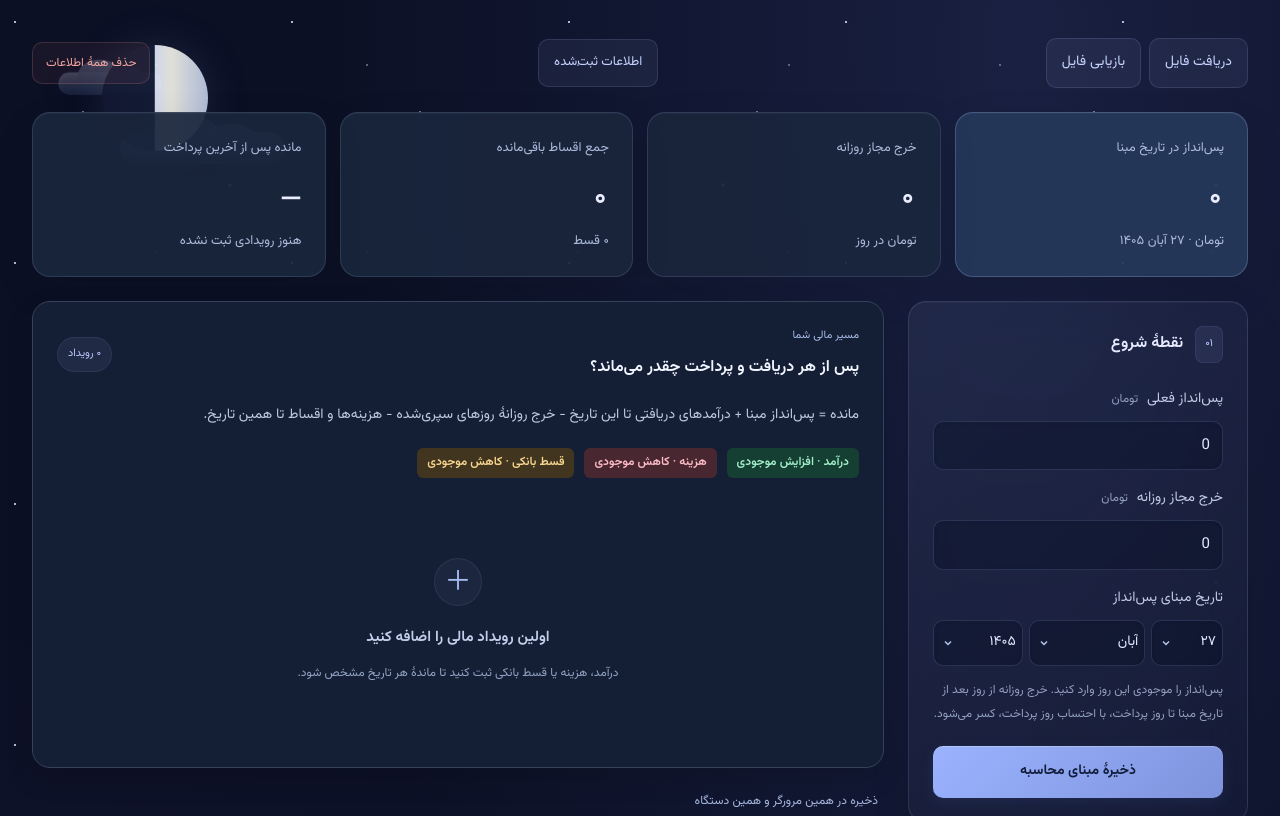
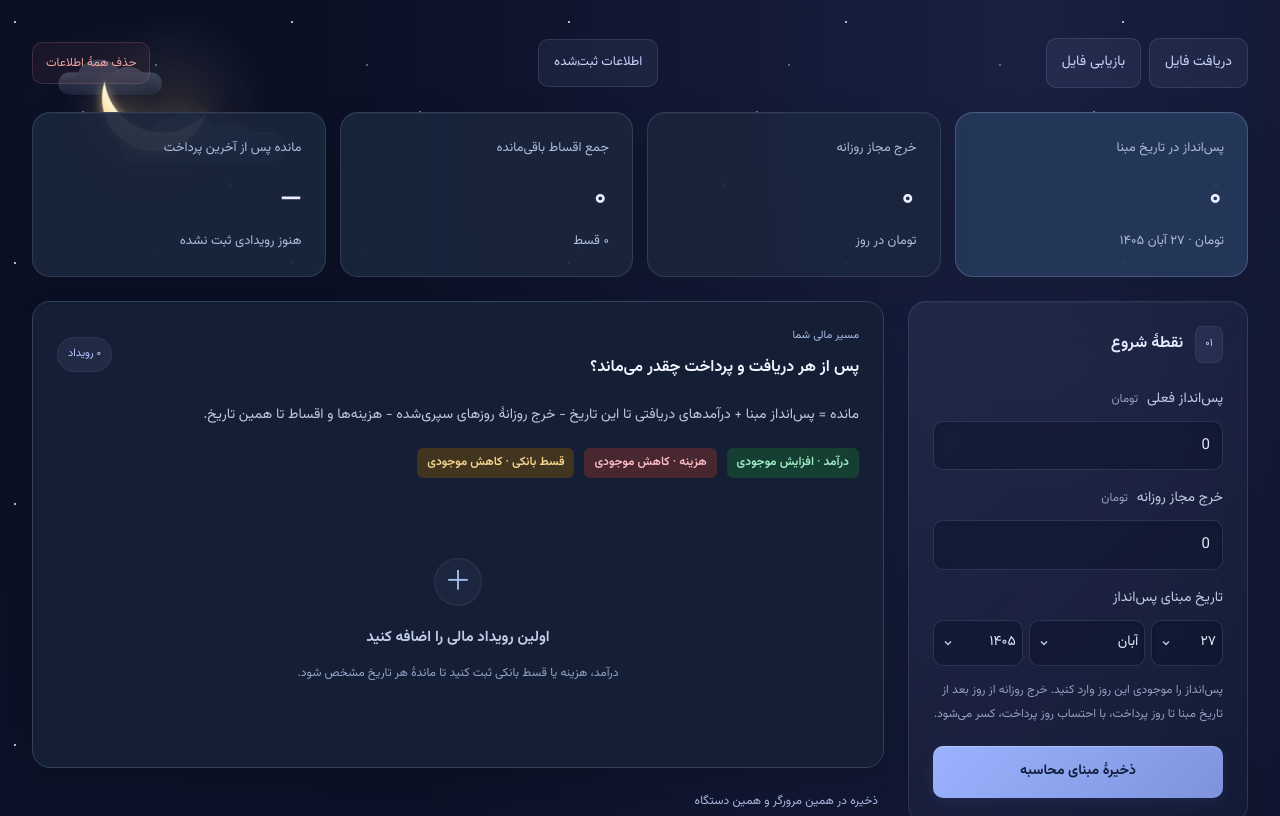
Before and after one commit to Alihkz1/finance-monitoring, a plain HTML site: page index.html in a window 1280 px wide. Shown: the top 816 px of the page. Drawn offline with Linux system fonts and the light colour scheme.

Commit message:
Update moon.css

```diff
--- a/moon.css
+++ b/moon.css
@@ -1,5 +1,6 @@
 /* Decorative half moon and softly lit clouds. */
-body::after{background:linear-gradient(90deg,#131a33 0%,#151d38 49.4%,#e5edff 50%,#f7f8ed 65%,#c0cde9 100%);box-shadow:0 0 42px #b7ccff17,0 0 100px #a9baff10;opacity:.9}
+body::after{background:radial-gradient(circle at 65% 32%,transparent 0 58%,#fff6d6 59%,#ffdc8c 78%,#eaba60 100%);box-shadow:none;transform:rotate(-22deg);filter:drop-shadow(0 0 5px #ffe2a6aa) drop-shadow(0 0 17px #ffd89366) drop-shadow(0 0 42px #f4c87c33);opacity:1}
+.moon-clouds::before{content:'';position:absolute;left:30px;top:-20px;width:190px;height:190px;border-radius:50%;background:radial-gradient(circle,#ffd79019 0%,#ffe6b50a 35%,transparent 70%);pointer-events:none}
 .moon-clouds{position:fixed;top:28px;left:calc(8% - 50px);width:235px;height:155px;z-index:-1;pointer-events:none;filter:blur(.6px)}
 .moon-cloud{position:absolute;display:block;border-radius:90px;background:linear-gradient(180deg,#5a6884e0,#26314cd9);box-shadow:inset 0 2px 7px #c4d5ff16,0 10px 24px #080d2333}
 .moon-cloud::before,.moon-cloud::after{content:'';position:absolute;border-radius:50%;background:inherit}
```
